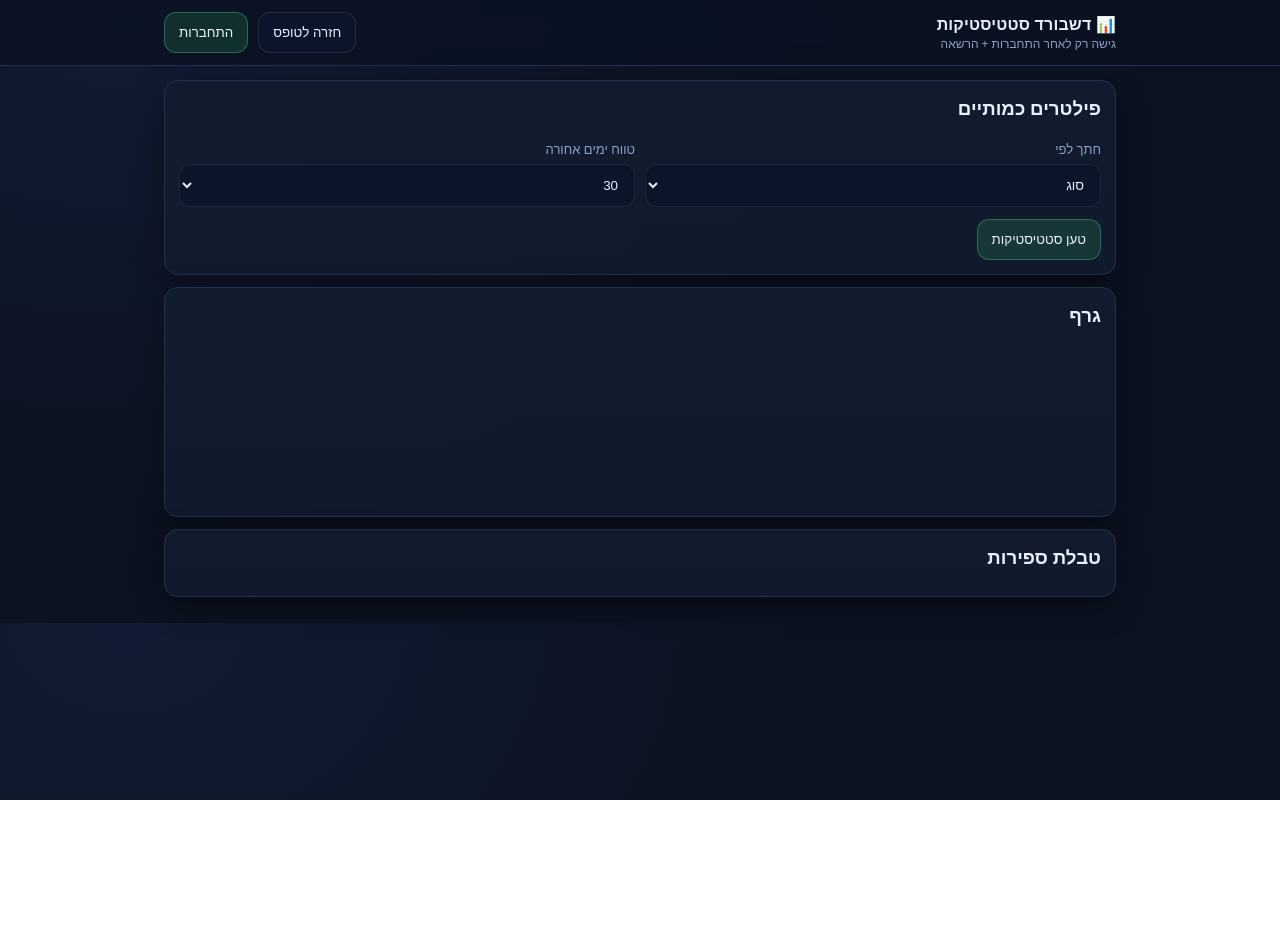
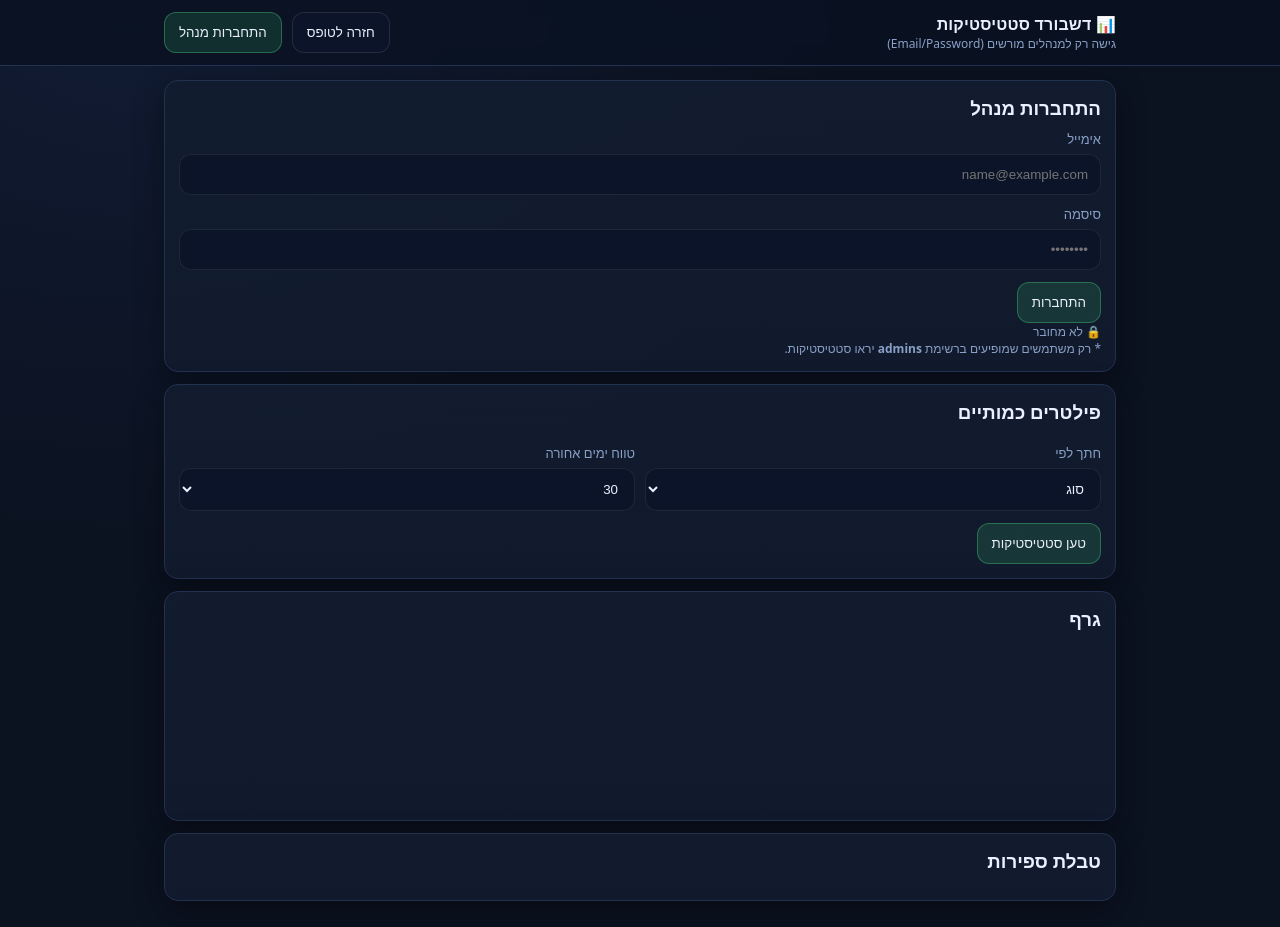
Before and after one commit to Elish84/OperationalReports, a plain HTML site: page docs/dashboard.html in a window 1280 px wide. Before the commit the page ends 800 px from the top, so only its background shows below. Drawn offline with nearby package versions, Linux system fonts and the light colour scheme.

Commit message:
Add admin login functionality to dashboard

```diff
--- a/docs/dashboard.html
+++ b/docs/dashboard.html
@@ -12,17 +12,37 @@
   <div class="bar">
     <div>
       <div class="brand">📊 דשבורד סטטיסטיקות</div>
-      <div class="badge">גישה רק לאחר התחברות + הרשאה</div>
+      <div class="badge">גישה רק למנהלים מורשים (Email/Password)</div>
     </div>
     <div class="actions" style="margin:0">
       <a href="index.html" style="text-decoration:none"><button>חזרה לטופס</button></a>
-      <button class="primary" id="loginBtn">התחברות</button>
+      <button class="primary" id="loginBtn">התחברות מנהל</button>
       <button class="danger hidden" id="logoutBtn">התנתקות</button>
     </div>
   </div>
 </header>
 
 <div class="container">
+
+  <!-- כרטיס התחברות מנהל (חדש) -->
+  <div class="card" id="loginCard">
+    <h3>התחברות מנהל</h3>
+
+    <label>אימייל</label>
+    <input id="adminEmail" type="email" placeholder="name@example.com" autocomplete="username"/>
+
+    <label>סיסמה</label>
+    <input id="adminPass" type="password" placeholder="••••••••" autocomplete="current-password"/>
+
+    <div class="actions">
+      <button class="primary" id="loginBtnInline">התחברות</button>
+      <button class="danger hidden" id="logoutBtnInline">התנתקות</button>
+    </div>
+
+    <div class="small" id="loginStatus">🔒 לא מחובר</div>
+    <div class="small">* רק משתמשים שמופיעים ברשימת <b>admins</b> יראו סטטיסטיקות.</div>
+  </div>
+
   <div class="card">
     <h3>פילטרים כמותיים</h3>
     <div class="row">
@@ -62,6 +82,19 @@
   </div>
 </div>
 
+<script type="module">
+  // סנכרון בין זוג כפתורי header לזוג הכפתורים בתוך הכרטיס
+  // כדי שתוכל ללחוץ על "התחברות" מכל מקום.
+  const bind = (srcId, dstId) => {
+    const src = document.getElementById(srcId);
+    const dst = document.getElementById(dstId);
+    if (src && dst) src.addEventListener("click", () => dst.click());
+  };
+
+  bind("loginBtn", "loginBtnInline");
+  bind("logoutBtn", "logoutBtnInline");
+</script>
+
 <script type="module" src="js/dashboard.js"></script>
 </body>
 </html>
```
